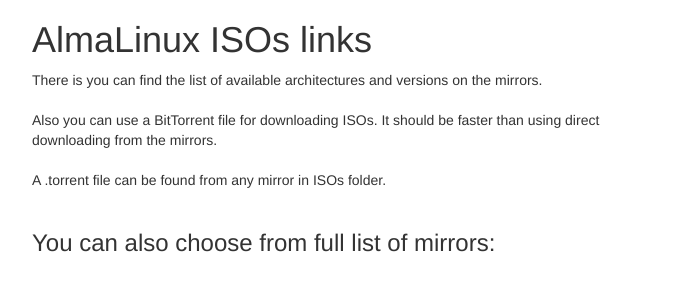
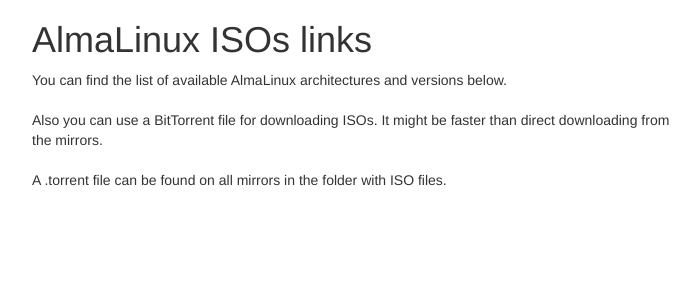
Before and after one commit to AlmaLinux/mirrors, a Flask app: template src/backend/templates/isos.html in a window 1280 px wide. Shown: the top 300 px of the page, without its empty margins (288-988 px from the left). Run offline with Flask 2, Linux system fonts and the light colour scheme; the template is opened without the code that fills it, so the values that code supplies are empty; some libraries are stand-ins or nearby versions.

Commit message:
LNX-275: AlmaLinux major mirrors impovement (full service of mirror lists)

```diff
--- a/src/backend/templates/isos.html
+++ b/src/backend/templates/isos.html
@@ -2,17 +2,17 @@
 {% block text %}
 {{ super() }}
 <h1>AlmaLinux ISOs links</h1>
-There is you can find the list of
+You can find the list of
 {% if mirror_list %}
 ISOs links for architecture/version <code>{{ arch }}/{{ version }}</code> for all of mirrors.
 {% else %}
-available architectures and versions on the mirrors.
+available AlmaLinux architectures and versions below.
 {% endif %}
 <br>
 <br>
-Also you can use a BitTorrent file for downloading ISOs. It should be faster than using direct downloading from the mirrors.<br>
+Also you can use a BitTorrent file for downloading ISOs. It might be faster than direct downloading from the mirrors.<br>
 <br>
-A .torrent file can be found from any mirror in ISOs folder.
+A .torrent file can be found on all mirrors in the folder with ISO files.
 <br>
 <br>
 {% endblock %}
@@ -25,9 +25,9 @@ A .torrent file can be found from any mirror in ISOs folder.
     <li><a href="{{ mirror_info.isos_link }}">{{ mirror_info.name }}</a><br></li>
 {% endfor %}
 </ul>
-{% endif %}
 <h3>You can also choose from full list of mirrors:</h3>
 <br>
+{% endif %}
 <table class="table table-striped table-bordered table-responsive-md">
     <thead>
     {% if mirror_list %}
```
